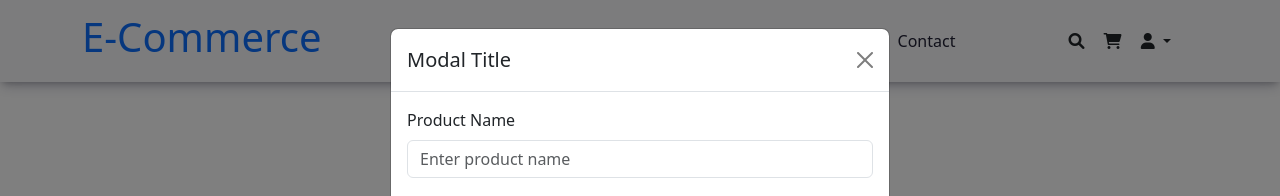
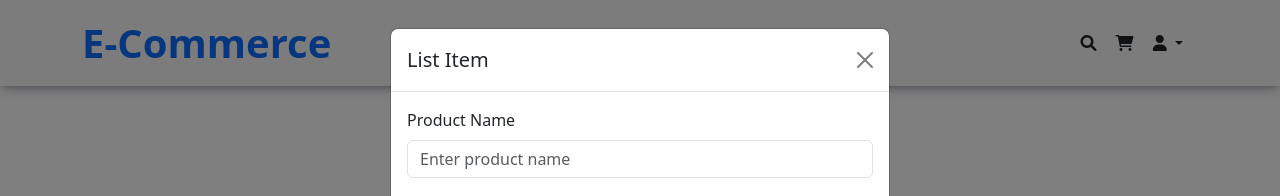
Before and after one commit to AtonPomans/e-commerce, a PHP site: page /shop/shop.php in a window 1280 px wide, after a click on "List Item". Shown: the top 196 px of the page. Run offline with PHP 8.4, Linux system fonts and the light colour scheme; data comes from the database, SQL or seed files in the repository; both versions use the stored data as it was after the commit; data that the repository does not hold is empty.

Commit message:
added categories for shop. changed navbar stuff.

```diff
--- a/includes/header.php
+++ b/includes/header.php
@@ -19,26 +19,27 @@ $loggedIn = isset($_SESSION['user_id']);
     <nav class="navbar navbar-expand-lg bg-light nav-shadow">
         <div class="container">
 
-        <div>
-            <h1 class="text-primary">E-Commerce</h1>
-        </div>
+            <!-- Left Side Logo -->
+            <a class="navbar-brand fw-bold fs-1 text-primary" href="/index.php">E-Commerce</a>
 
+            <!-- Collapse Button -->
             <div class="d-flex ms-auto">
                 <button class="navbar-toggler" type="button" data-bs-toggle="collapse" data-bs-target="#navbarSupportedContent" aria-controls="navbarSupportedContent" aria-expanded="false" aria-label="Toggle navigation">
                     <span class="navbar-toggler-icon"></span>
                 </button>
             </div>
 
-        <nav class="navbar navbar-expand-lg bg-light">
-            <div class="container-fluid">
+            <!-- Full Navbar -->
             <div class="collapse navbar-collapse" id="navbarSupportedContent">
 
-                    <ul class="navbar-nav me-auto mb-2 mb-lg-0">
+                <!-- Middle Navigation Links -->
+                <ul class="navbar-nav mx-auto fs-5 fw-bold mid-bar">
                     <li class="nav-item nav-items"><a class="nav-link nav-links" href="/index.php">Home</a></li>
                     <li class="nav-item nav-items"><a class="nav-link nav-links" href="/shop/shop.php">Shop</a></li>
                     <li class="nav-item nav-items"><a class="nav-link nav-links" href="/contact/contact.php">Contact</a></li>
                 </ul>
 
+                <!-- Right Side Icons -->
                 <div>
 
                     <a href="#" class="text-decoration-none text-dark nav-icon">
--- a/public/shop/shop.php
+++ b/public/shop/shop.php
@@ -7,6 +7,9 @@ include $_SERVER['DOCUMENT_ROOT'] . '/../config/db.php';
 $sql = "SELECT product_id, name, price, description, image_path
 FROM products";
 $result = $conn->query($sql);
+
+$sql = "SELECT category_id, name FROM categories";
+$category_list = $conn->query($sql);
 ?>
 
 <!-- list item form status -->
@@ -60,7 +63,7 @@ $result = $conn->query($sql);
                 <div class="modal-content">
 
                     <div class="modal-header">
-                        <h5 class="modal-title" id="myModalLabel">Modal Title</h5>
+                        <h5 class="modal-title" id="myModalLabel">List Item</h5>
                         <button type="button" class="btn-close" data-bs-dismiss="modal" aria-label="Close"></button>
                     </div>
 
@@ -77,6 +80,16 @@ $result = $conn->query($sql);
                             </div>
 
                             <div class="mb-3">
+                                <label for="category_id" class="form-label">Category</label>
+                                <select name="category_id" id="category_id" class="form-control" required>
+                                    <option value="" disabled selected>Select a category</option>
+                                    <?php while ($row = $category_list->fetch_assoc()): ?>
+                                        <option value="<?= $row['category_id'] ?>"><?= htmlspecialchars($row['name']) ?></option>
+                                    <?php endwhile; ?>
+                                </select>
+                            </div>
+
+                            <div class="mb-3">
                                 <label for="description" class="form-label">Description</label>
                                 <textarea class="form-control" name="description" rows="4" placeholder="Enter product description" required></textarea>
                             </div>
@@ -89,9 +102,9 @@ $result = $conn->query($sql);
 
                     </div>
 
-                    <div class="modal-footer">
-                        <button type="button" class="btn btn-secondary" data-bs-dismiss="modal">Close</button>
-                        <button type="submit" class="btn btn-primary" form="itemForm">Save changes</button>
+                    <div class="modal-footer d-flex">
+                        <button type="submit" class="btn btn-primary" form="itemForm">Post</button>
+                        <button type="button" class="btn btn-secondary ms-auto" data-bs-dismiss="modal">Close</button>
                     </div>
 
                 </div>
@@ -111,5 +124,5 @@ $result = $conn->query($sql);
       const bsAlert = bootstrap.Alert.getOrCreateInstance(alert);
       bsAlert.close();
     }
-  }, 8000); // hide after 4 seconds
+  }, 8000); // hide after 8 seconds
 </script>
```
Also changed, not shown: public/shop/list_item.php (+4 -3 lines), sql/db_schema.sql (+27 -1 lines). Lines whose indentation alone changed are shown as unchanged.
